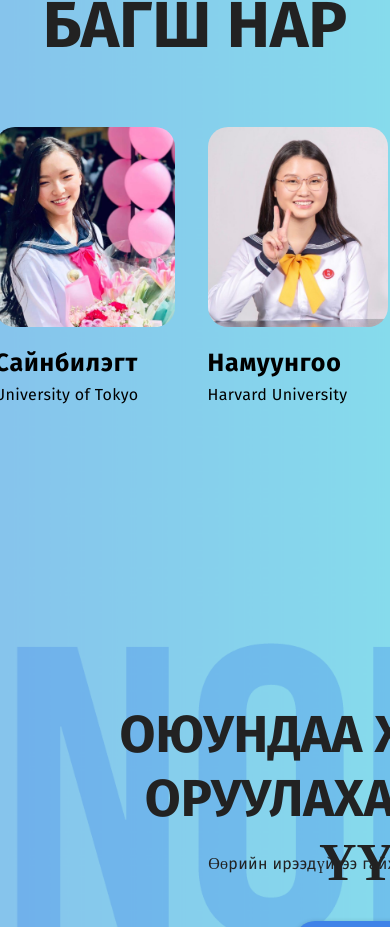
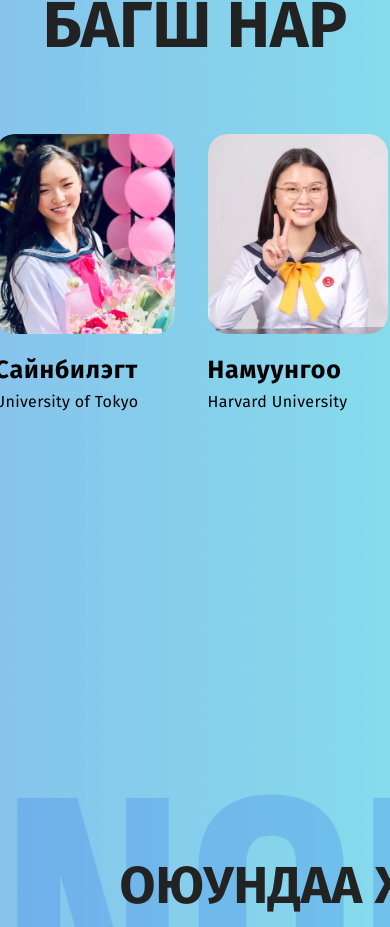
Before and after one commit to Javkhaa00/NOMT-ONLINE-ACADEMY, a React (Create React App) app in the folder client/: page / in a window 390 px wide. Shown: the part 4698-5625 px from the top of the page. Built offline with nearby package versions, Linux system fonts and the light colour scheme.

Commit message:
fix: responsive

```diff
--- a/client/src/components/Lessons/Lessons.scss
+++ b/client/src/components/Lessons/Lessons.scss
@@ -198,9 +198,9 @@
     line-height: 14px;
   }
   .card {
-    height: 178px;
+    // height: 178px;
     width: 205px;
-    margin: 0;
+    // margin: 0;
   }
 
   .uni {
```
